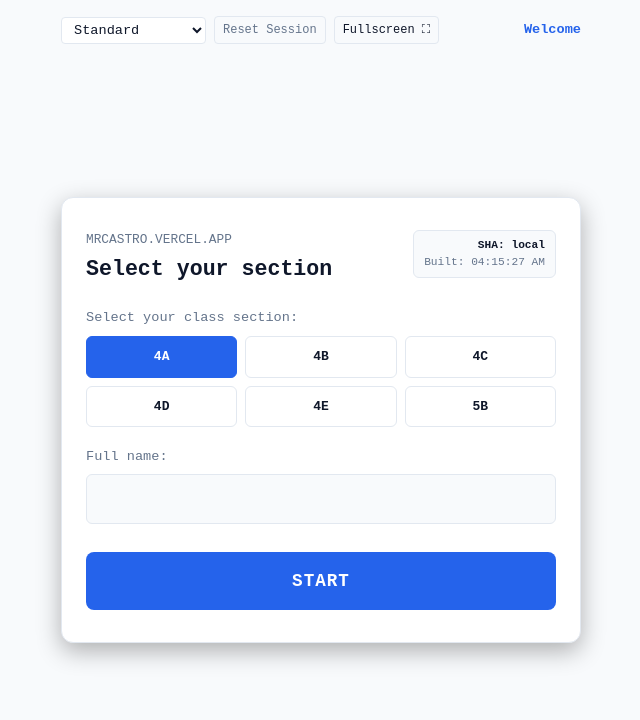
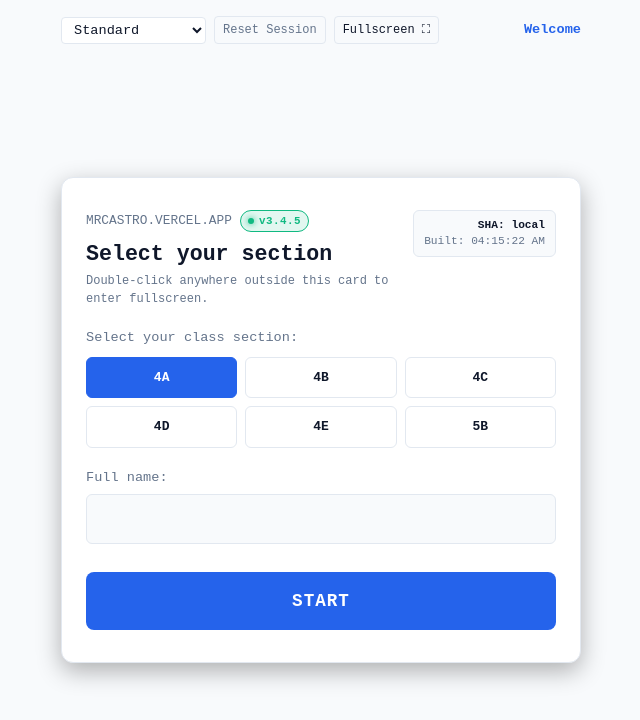
Before and after one commit to mrcastrotms/math-mayan-app, a Next.js app: page / in a window 1280 px wide. Shown: the top 720 px of the page, without its empty margins (319-959 px from the left). Built offline with nearby package versions, Linux system fonts and the light colour scheme; no server answers; the database is empty.

Commit message:
feat(gate): add incremental release badge and dynamic CI health indicator next to host header

```diff
--- a/next.config.mjs
+++ b/next.config.mjs
@@ -1,9 +1,56 @@
+import fs from "fs";
+import { execSync } from "child_process";
+
+function getDynamicVersion() {
+  let pkgVersion = "3.4.0";
+  try {
+    const pkg = JSON.parse(fs.readFileSync("./package.json", "utf8"));
+    pkgVersion = pkg.version || "3.4.0";
+  } catch (_) {}
+
+  const parts = pkgVersion.split(".").map((n) => parseInt(n, 10) || 0);
+  let baseMajor = parts[0] || 3;
+  let baseMinor = parts[1] || 4;
+
+  let commitCount = 0;
+  let majorBumps = 0;
+
+  try {
+    // 1. Total commits count for decimal increments
+    const countStr = execSync("git rev-list --count HEAD", { encoding: "utf8" }).trim();
+    commitCount = parseInt(countStr, 10) || 0;
+  } catch (_) {}
+
+  try {
+    // 2. Inspect git log shortstats for massive shifts (>= 3000 LOC insertions + deletions)
+    const logStats = execSync('git log -n 100 --shortstat --oneline', { encoding: "utf8" });
+    const lines = logStats.split("\n");
+    for (const line of lines) {
+      const ins = parseInt((line.match(/(\d+)\s+insertion/) || [])[1] || "0", 10);
+      const del = parseInt((line.match(/(\d+)\s+deletion/) || [])[1] || "0", 10);
+      if (ins + del >= 3000) {
+        majorBumps++;
+      }
+    }
+  } catch (_) {}
+
+  // Whole number bumps on 3000+ LOC changes, decimals increment with commits
+  const major = baseMajor + majorBumps;
+  const minor = baseMinor;
+  const patch = commitCount > 0 ? commitCount : parts[2] || 0;
+
+  return `v${major}.${minor}.${patch}`;
+}
+
+const appVersion = getDynamicVersion();
+
 /** @type {import('next').NextConfig} */
 const nextConfig = {
   env: {
     NEXT_PUBLIC_VERCEL_ENV: process.env.VERCEL_ENV || "development",
     NEXT_PUBLIC_BUILD_TIME: new Date().toISOString(),
     NEXT_PUBLIC_VERCEL_GIT_COMMIT_SHA: process.env.VERCEL_GIT_COMMIT_SHA || "",
+    NEXT_PUBLIC_APP_VERSION: appVersion,
   },
 };
 
--- a/src/components/gate/ExamGate.js
+++ b/src/components/gate/ExamGate.js
@@ -12,38 +12,10 @@ import { useAppTheme } from "../../hooks/useAppTheme";
 const DEFAULT_SECTIONS = ["4A", "4B", "4C", "4D", "4E", "5B"];
 
 const THEMES = {
-  standard: {
-    bg: "#f8fafc",
-    card: "#ffffff",
-    border: "#e2e8f0",
-    text: "#0f172a",
-    textDim: "#64748b",
-    accent: "#2563eb",
-  },
-  sepia: {
-    bg: "#fbf0d9",
-    card: "#f4ecd8",
-    border: "#d3c4a5",
-    text: "#433422",
-    textDim: "#79664f",
-    accent: "#8f5922",
-  },
-  dark: {
-    bg: "#020617",
-    card: "#0f172a",
-    border: "#475569",
-    text: "#f8fafc",
-    textDim: "#cbd5e1",
-    accent: "#60a5fa",
-  },
-  contrast: {
-    bg: "#000000",
-    card: "#0a0a0a",
-    border: "#ffff00",
-    text: "#ffffff",
-    textDim: "#ffff00",
-    accent: "#00ffff",
-  },
+  standard: { bg: "#f8fafc", card: "#ffffff", border: "#e2e8f0", text: "#0f172a", textDim: "#64748b", accent: "#2563eb" },
+  sepia: { bg: "#fbf0d9", card: "#f4ecd8", border: "#d3c4a5", text: "#433422", textDim: "#79664f", accent: "#8f5922" },
+  dark: { bg: "#020617", card: "#0f172a", border: "#475569", text: "#f8fafc", textDim: "#cbd5e1", accent: "#60a5fa" },
+  contrast: { bg: "#000000", card: "#0a0a0a", border: "#ffff00", text: "#ffffff", textDim: "#ffff00", accent: "#00ffff" },
 };
 
 export default function ExamGate({
@@ -53,37 +25,26 @@ export default function ExamGate({
   onOpenDashboard,
   themeState,
 }) {
-  const sections =
-    availableSections.length > 0 ? availableSections : DEFAULT_SECTIONS;
+  const sections = availableSections.length > 0 ? availableSections : DEFAULT_SECTIONS;
 
-  const [studentName, setStudentName] = useState(() =>
-    typeof window !== "undefined"
-      ? localStorage.getItem("exam_student_name") || ""
-      : "",
-  );
-  const [storedName, setStoredName] = useState(() =>
-    typeof window !== "undefined"
-      ? localStorage.getItem("exam_student_name") || ""
-      : "",
-  );
-  const [selectedSectionState, setSelectedSection] = useState(
-    sections[0] || "4A",
-  );
+  const [studentName, setStudentName] = useState(() => (
+    typeof window !== "undefined" ? localStorage.getItem("exam_student_name") || "" : ""
+  ));
+  const [storedName, setStoredName] = useState(() => (
+    typeof window !== "undefined" ? localStorage.getItem("exam_student_name") || "" : ""
+  ));
+  const [selectedSectionState, setSelectedSection] = useState(sections[0] || "4A");
   const localThemeState = useAppTheme();
   const activeThemeState = themeState || localThemeState;
   const [showCodeField, setShowCodeField] = useState(false);
   const [accessCode, setAccessCode] = useState("");
   const [deviceMeta, setDeviceMeta] = useState({ uuid: "", mdns: "" });
   const [isFullscreen, setIsFullscreen] = useState(false);
-  const [modalState, setModalState] = useState({
-    isOpen: false,
-    title: "",
-    message: "",
-  });
+  const [modalState, setModalState] = useState({ isOpen: false, title: "", message: "" });
+  const [ciStatus, setCiStatus] = useState("success");
 
   const lastTapRef = useRef(0);
-  const theme =
-    activeThemeState.theme === "default" ? "standard" : activeThemeState.theme;
+  const theme = activeThemeState.theme === "default" ? "standard" : activeThemeState.theme;
   const current = THEMES[theme] || THEMES.standard;
 
   const selectedSection = sections.includes(selectedSectionState)
@@ -100,18 +61,36 @@ export default function ExamGate({
 
   const displayGreetingName = resolvedOfficialName || storedName;
 
+  // Poll latest GitHub Actions workflow test status for mrcastrotms/math-mayan-app
+  useEffect(() => {
+    async function checkCiHealth() {
+      try {
+        const res = await fetch("https://api.github.com/repos/mrcastrotms/math-mayan-app/actions/runs?per_page=1");
+        if (!res.ok) return;
+        const data = await res.json();
+        const latestRun = data?.workflow_runs?.[0];
+        if (latestRun) {
+          if (latestRun.conclusion === "failure") {
+            setCiStatus("failure");
+          } else if (latestRun.conclusion === "success") {
+            setCiStatus("success");
+          } else if (latestRun.status === "in_progress" || latestRun.status === "queued") {
+            setCiStatus("running");
+          }
+        }
+      } catch (_) {}
+    }
+    checkCiHealth();
+  }, []);
+
   useEffect(() => {
     if (typeof window === "undefined") return;
     try {
       let uuid = localStorage.getItem("exam_device_uuid");
       if (!uuid) {
-        uuid =
-          typeof crypto !== "undefined" &&
-          typeof crypto.randomUUID === "function"
-            ? crypto.randomUUID()
-            : "dev-" +
-              Math.random().toString(36).substring(2, 10) +
-              Date.now().toString(36);
+        uuid = typeof crypto !== "undefined" && typeof crypto.randomUUID === "function"
+          ? crypto.randomUUID()
+          : "dev-" + Math.random().toString(36).substring(2, 10) + Date.now().toString(36);
         localStorage.setItem("exam_device_uuid", uuid);
       }
       setDeviceMeta((prev) => ({ ...prev, uuid }));
@@ -120,11 +99,7 @@ export default function ExamGate({
         setIsFullscreen(Boolean(document.fullscreenElement));
       };
       document.addEventListener("fullscreenchange", handleFullscreenChange);
-      return () =>
-        document.removeEventListener(
-          "fullscreenchange",
-          handleFullscreenChange,
-        );
+      return () => document.removeEventListener("fullscreenchange", handleFullscreenChange);
     } catch (_) {}
   }, []);
 
@@ -155,9 +130,7 @@ export default function ExamGate({
   };
 
   const handleResetUser = () => {
-    try {
-      localStorage.removeItem("exam_student_name");
-    } catch (_) {}
+    try { localStorage.removeItem("exam_student_name"); } catch (_) {}
     setStoredName("");
     setStudentName("");
   };
@@ -174,12 +147,7 @@ export default function ExamGate({
     try {
       if (typeof sessionStorage !== "undefined") sessionStorage.clear();
       if (typeof localStorage !== "undefined") {
-        [
-          "math_mayan_teacher",
-          "exam_active_view",
-          "activeExamSession",
-          "exam_student_name",
-        ].forEach((k) => localStorage.removeItem(k));
+        ["math_mayan_teacher", "exam_active_view", "activeExamSession", "exam_student_name"].forEach((k) => localStorage.removeItem(k));
       }
     } catch (_) {}
     if (typeof window !== "undefined") {
@@ -204,19 +172,12 @@ export default function ExamGate({
 
     try {
       localStorage.setItem("exam_student_name", result.finalStudentName);
-      if (
-        !document.fullscreenElement &&
-        document.documentElement.requestFullscreen
-      ) {
+      if (!document.fullscreenElement && document.documentElement.requestFullscreen) {
         await document.documentElement.requestFullscreen();
       }
     } catch (_) {}
 
-    const currentUuid =
-      deviceMeta.uuid ||
-      (typeof localStorage !== "undefined"
-        ? localStorage.getItem("exam_device_uuid")
-        : "dev_anon");
+    const currentUuid = deviceMeta.uuid || (typeof localStorage !== "undefined" ? localStorage.getItem("exam_device_uuid") : "dev_anon");
 
     if (typeof onExamStart === "function") {
       onExamStart({
@@ -234,26 +195,21 @@ export default function ExamGate({
   const commitSha = rawSha ? rawSha.substring(0, 7) : "local";
   const rawTime = process.env.NEXT_PUBLIC_BUILD_TIME;
   const buildTime = rawTime
-    ? new Date(rawTime).toLocaleTimeString([], {
-        hour: "2-digit",
-        minute: "2-digit",
-        second: "2-digit",
-      })
+    ? new Date(rawTime).toLocaleTimeString([], { hour: '2-digit', minute: '2-digit', second: '2-digit' })
     : "Live";
+  const appVersion = process.env.NEXT_PUBLIC_APP_VERSION || "v3.4";
+
+  // CI status colors
+  const ciColors = {
+    success: { bg: "rgba(16, 185, 129, 0.12)", border: "#10b981", text: "#10b981", dot: "#10b981" },
+    failure: { bg: "rgba(239, 68, 68, 0.12)", border: "#ef4444", text: "#ef4444", dot: "#ef4444" },
+    running: { bg: "rgba(245, 158, 11, 0.12)", border: "#f59e0b", text: "#f59e0b", dot: "#f59e0b" },
+  };
+  const activeCi = ciColors[ciStatus] || ciColors.success;
 
   return (
     <div
-      style={{
-        minHeight: "100vh",
-        backgroundColor: current.bg,
-        color: current.text,
-        display: "flex",
-        flexDirection: "column",
-        alignItems: "center",
-        justifyContent: "center",
-        padding: "24px 16px",
-        fontFamily: "monospace",
-      }}
+      style={{ minHeight: "100vh", backgroundColor: current.bg, color: current.text, display: "flex", flexDirection: "column", alignItems: "center", justifyContent: "center", padding: "24px 16px", fontFamily: "monospace" }}
       onDoubleClick={handleDoubleClick}
     >
       <ExamHeaderControls
@@ -268,110 +224,51 @@ export default function ExamGate({
 
       <div
         id="select-section-card"
-        style={{
-          width: "100%",
-          maxWidth: "520px",
-          background: current.card,
-          border: `1px solid ${current.border}`,
-          borderRadius: "12px",
-          padding: "32px 24px",
-          boxShadow: "0 8px 24px rgba(0,0,0,0.3)",
-          marginTop: "40px",
-        }}
+        style={{ width: "100%", maxWidth: "520px", background: current.card, border: `1px solid ${current.border}`, borderRadius: "12px", padding: "32px 24px", boxShadow: "0 8px 24px rgba(0,0,0,0.3)", marginTop: "40px" }}
       >
-        <div
-          style={{
-            marginBottom: "20px",
-            display: "flex",
-            justifyContent: "space-between",
-            alignItems: "flex-start",
-            gap: "12px",
-          }}
-        >
+        <div style={{ marginBottom: "20px", display: "flex", justifyContent: "space-between", alignItems: "flex-start", gap: "12px" }}>
           <div>
-            <span
-              style={{
-                fontSize: "0.8rem",
-                color: current.textDim,
-                textTransform: "uppercase",
-              }}
-            >
-              mrcastro.vercel.app
-            </span>
-            <h2
-              style={{ fontSize: "1.35rem", fontWeight: 800, marginTop: "4px" }}
-            >
-              Select your section
-            </h2>
-            <p
-              style={{
-                fontSize: "0.75rem",
-                color: current.textDim,
-                marginTop: "2px",
-              }}
-            ></p>
+            <div style={{ display: "flex", alignItems: "center", gap: "8px" }}>
+              <span style={{ fontSize: "0.8rem", color: current.textDim, textTransform: "uppercase" }}>mrcastro.vercel.app</span>
+
+              {/* Release & CI Status Badge */}
+              <span
+                title={ciStatus === "failure" ? "CI tests failing on GitHub" : ciStatus === "running" ? "CI tests in progress" : "All GitHub CI tests passing"}
+                style={{
+                  fontSize: "0.68rem",
+                  fontWeight: 800,
+                  padding: "2px 7px",
+                  borderRadius: "9999px",
+                  letterSpacing: "0.5px",
+                  display: "inline-flex",
+                  alignItems: "center",
+                  gap: "5px",
+                  border: `1px solid ${activeCi.border}`,
+                  backgroundColor: activeCi.bg,
+                  color: activeCi.text,
+                }}
+              >
+                <span style={{ width: "6px", height: "6px", borderRadius: "50%", backgroundColor: activeCi.dot, boxShadow: `0 0 6px ${activeCi.dot}` }} />
+                {appVersion}
+              </span>
+            </div>
+
+            <h2 style={{ fontSize: "1.35rem", fontWeight: 800, marginTop: "6px" }}>Select your section</h2>
+            <p style={{ fontSize: "0.75rem", color: current.textDim, marginTop: "2px" }}>Double-click anywhere outside this card to enter fullscreen.</p>
           </div>
-          <div
-            style={{
-              textAlign: "right",
-              fontSize: "0.7rem",
-              background: current.bg,
-              border: `1px solid ${current.border}`,
-              padding: "6px 10px",
-              borderRadius: "6px",
-              color: current.textDim,
-              flexShrink: 0,
-            }}
-          >
-            <div style={{ fontWeight: "bold", color: current.text }}>
-              SHA: {commitSha}
-            </div>
+
+          <div style={{ textAlign: "right", fontSize: "0.7rem", background: current.bg, border: `1px solid ${current.border}`, padding: "6px 10px", borderRadius: "6px", color: current.textDim, flexShrink: 0 }}>
+            <div style={{ fontWeight: "bold", color: current.text }}>SHA: {commitSha}</div>
             <div>Built: {buildTime}</div>
           </div>
         </div>
 
-        <form
-          onSubmit={handleStartExam}
-          style={{ display: "flex", flexDirection: "column", gap: "20px" }}
-        >
-          <SectionSelector
-            sections={sections}
-            selectedSection={selectedSection}
-            onSelectSection={setSelectedSection}
-            currentTheme={current}
-          />
-          <StudentRosterInput
-            studentName={studentName}
-            onChangeName={setStudentName}
-            displayGreetingName={displayGreetingName}
-            onResetUser={handleResetUser}
-            onLabelInteraction={handleLabelInteraction}
-            currentTheme={current}
-          />
-          <TeacherPinGate
-            showCodeField={showCodeField}
-            accessCode={accessCode}
-            onChangeAccessCode={setAccessCode}
-            currentTheme={current}
-          />
+        <form onSubmit={handleStartExam} style={{ display: "flex", flexDirection: "column", gap: "20px" }}>
+          <SectionSelector sections={sections} selectedSection={selectedSection} onSelectSection={setSelectedSection} currentTheme={current} />
+          <StudentRosterInput studentName={studentName} onChangeName={setStudentName} displayGreetingName={displayGreetingName} onResetUser={handleResetUser} onLabelInteraction={handleLabelInteraction} currentTheme={current} />
+          <TeacherPinGate showCodeField={showCodeField} accessCode={accessCode} onChangeAccessCode={setAccessCode} currentTheme={current} />
 
-          <button
-            type="submit"
-            disabled={isLoading}
-            style={{
-              padding: "16px",
-              background: current.accent,
-              color: "#ffffff",
-              fontWeight: 800,
-              fontSize: "1.1rem",
-              letterSpacing: "1px",
-              borderRadius: "8px",
-              border: "none",
-              cursor: isLoading ? "not-allowed" : "pointer",
-              marginTop: "8px",
-              opacity: isLoading ? 0.7 : 1,
-            }}
-          >
+          <button type="submit" disabled={isLoading} style={{ padding: "16px", background: current.accent, color: "#ffffff", fontWeight: 800, fontSize: "1.1rem", letterSpacing: "1px", borderRadius: "8px", border: "none", cursor: isLoading ? "not-allowed" : "pointer", marginTop: "8px", opacity: isLoading ? 0.7 : 1 }}>
             START
           </button>
         </form>
```
